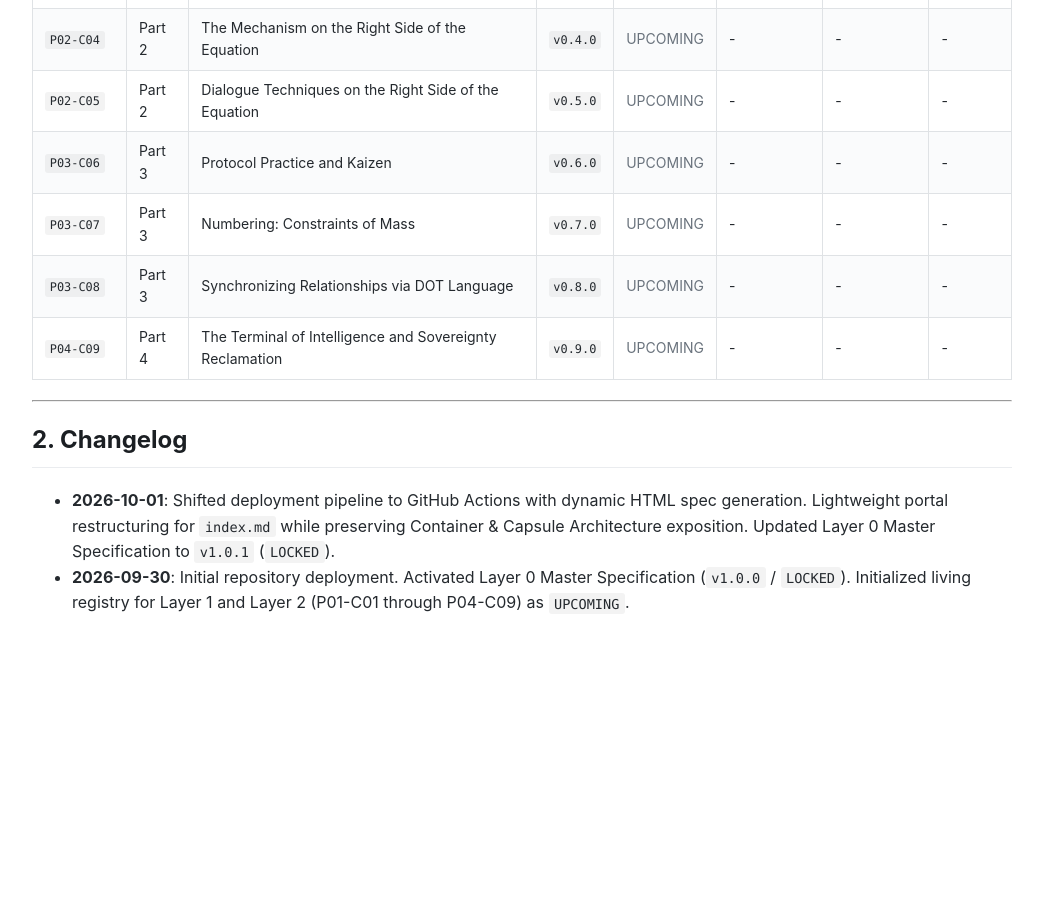
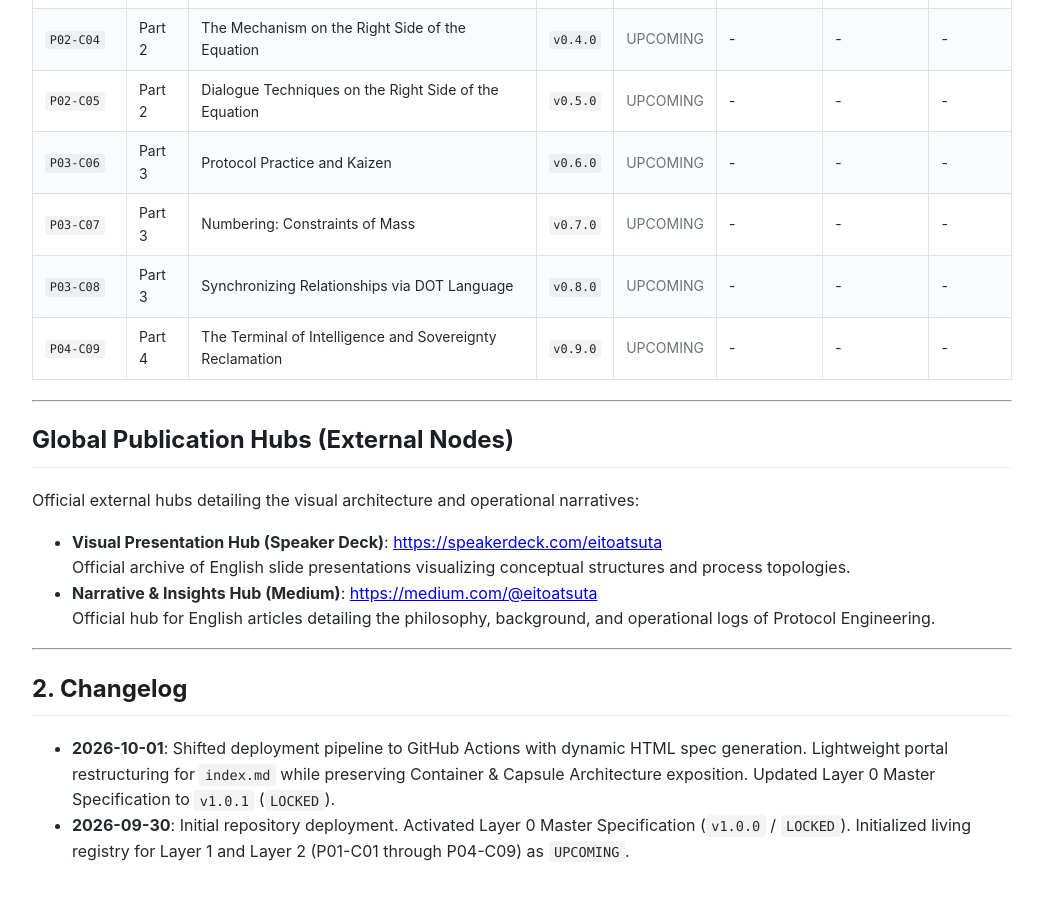
Before and after one commit to AtsutaEito/protocol-engineering-spec, a Jekyll site: the page built from index.md, in a window 1280 px wide and 900 px high, scrolled down 1378 px. Shown: the whole window, without its empty margins (118-1161 px from the left). Built offline with Jekyll 4.4.1, drawn with Linux system fonts in a browser that asks for light colours; before the commit the page ends 2030 px from its top, so only the background shows below that.

Commit message:
Update index.md

```diff
--- a/index.md
+++ b/index.md
@@ -91,6 +91,17 @@ Below is the official specification ledger. When specification files are locked
 
 ---
 
+## Global Publication Hubs (External Nodes)
+
+Official external hubs detailing the visual architecture and operational narratives:
+
+* **Visual Presentation Hub (Speaker Deck)**: [https://speakerdeck.com/eitoatsuta](https://speakerdeck.com/eitoatsuta)
+  Official archive of English slide presentations visualizing conceptual structures and process topologies.
+* **Narrative & Insights Hub (Medium)**: [https://medium.com/@eitoatsuta](https://medium.com/@eitoatsuta)
+  Official hub for English articles detailing the philosophy, background, and operational logs of Protocol Engineering.
+
+---
+
 ## 2. Changelog
 
 * **2026-10-01**: Shifted deployment pipeline to GitHub Actions with dynamic HTML spec generation. Lightweight portal restructuring for `index.md` while preserving Container & Capsule Architecture exposition. Updated Layer 0 Master Specification to `v1.0.1` (`LOCKED`).
```
